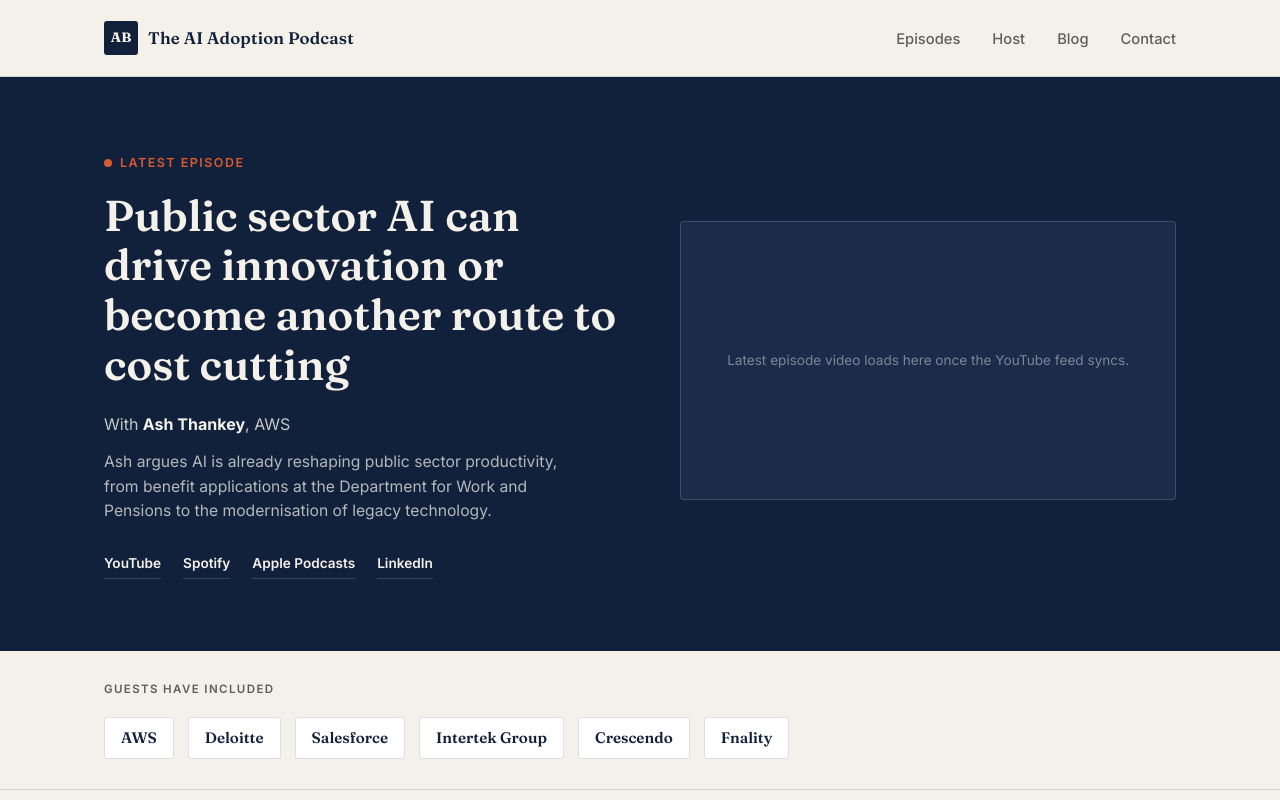
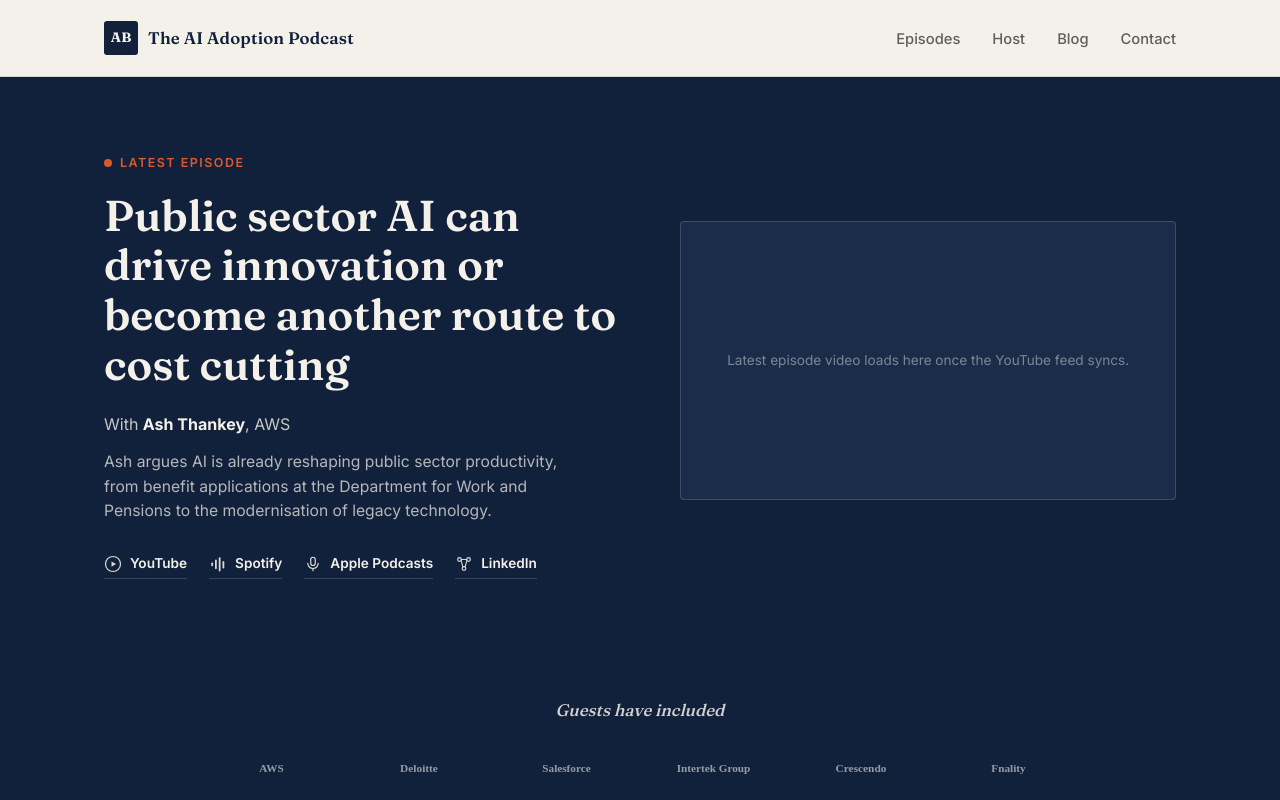
Before and after one commit to josholiver/ai-adoption-podcast-site, a plain HTML site: page index.html in a window 1280 px wide. Shown: the top 800 px of the page. Drawn offline with Linux system fonts and the light colour scheme.

Commit message:
Add files via upload

```diff
--- a/css/style.css
+++ b/css/style.css
@@ -168,6 +168,9 @@
 }
 
 .platform-row a {
+  display: inline-flex;
+  align-items: center;
+  gap: 8px;
   font-size: 0.85rem;
   font-weight: 600;
   text-decoration: none;
@@ -177,10 +180,24 @@
   transition: border-color 0.15s ease, color 0.15s ease;
 }
 
+.platform-row a img {
+  width: 18px;
+  height: 18px;
+  opacity: 0.85;
+  filter: invert(94%) sepia(6%) saturate(300%) hue-rotate(340deg) brightness(103%);
+  transition: opacity 0.15s ease;
+}
+
 .platform-row a:hover,
 .platform-row a:focus-visible {
   border-color: var(--signal-coral);
   color: var(--signal-coral);
+}
+
+.platform-row a:hover img,
+.platform-row a:focus-visible img {
+  opacity: 1;
+  filter: invert(46%) sepia(46%) saturate(1467%) hue-rotate(337deg) brightness(90%) contrast(92%);
 }
 
 .hero-video {
@@ -217,34 +234,44 @@
 /* ---------- Guest strip ---------- */
 
 .guest-strip {
-  border-bottom: 1px solid var(--line);
-  padding: 30px 0;
+  background: var(--ink-navy);
+  padding: 46px 0 50px;
 }
 
 .guest-strip-label {
-  font-size: 0.72rem;
-  font-weight: 600;
-  letter-spacing: 0.12em;
-  text-transform: uppercase;
-  color: var(--slate);
-  margin: 0 0 18px;
+  font-family: var(--font-display);
+  font-style: italic;
+  font-weight: 500;
+  font-size: 1.05rem;
+  text-align: center;
+  color: rgba(244, 241, 234, 0.85);
+  margin: 0 0 32px;
 }
 
 .guest-logos {
   display: flex;
   flex-wrap: wrap;
-  gap: 14px;
+  justify-content: center;
+  align-items: center;
+  gap: 40px 52px;
 }
 
-.guest-logos span {
-  font-family: var(--font-display);
-  font-weight: 600;
-  font-size: 0.95rem;
-  color: var(--ink-navy);
-  border: 1px solid var(--line);
-  border-radius: 3px;
-  padding: 8px 16px;
-  background: #fff;
+.guest-logos img {
+  height: 26px;
+  width: auto;
+  max-width: 140px;
+  object-fit: contain;
+  filter: grayscale(1) brightness(0) invert(1) opacity(0.55);
+  transition: filter 0.2s ease, opacity 0.2s ease;
+}
+
+.guest-logos img:hover {
+  filter: grayscale(1) brightness(0) invert(1) opacity(0.9);
+}
+
+@media (max-width: 640px) {
+  .guest-logos { gap: 28px 34px; }
+  .guest-logos img { height: 22px; }
 }
 
 /* ---------- Section shell ---------- */
@@ -547,12 +574,23 @@
 }
 
 .footer-links a {
+  display: inline-flex;
+  align-items: center;
+  gap: 7px;
   text-decoration: none;
   color: rgba(244, 241, 234, 0.65);
   font-size: 0.85rem;
 }
 
+.footer-links a img {
+  width: 15px;
+  height: 15px;
+  opacity: 0.7;
+  filter: invert(94%) sepia(6%) saturate(300%) hue-rotate(340deg) brightness(103%);
+}
+
 .footer-links a:hover { color: var(--signal-coral); }
+.footer-links a:hover img { opacity: 1; filter: invert(46%) sepia(46%) saturate(1467%) hue-rotate(337deg) brightness(90%) contrast(92%); }
 
 /* ---------- Utility ---------- */
 
--- a/index.html
+++ b/index.html
@@ -41,10 +41,22 @@
         <p class="hero-guest">With <strong id="hero-guest">Ash Thankey</strong>, <span id="hero-role">AWS</span></p>
         <p class="hero-desc" id="hero-desc">Ash argues that AI is already changing public sector productivity — from benefit applications at the Department for Work and Pensions to AI-supported modernisation of legacy technology.</p>
         <div class="platform-row">
-          <a href="https://www.youtube.com/@aiadoption-conversations" target="_blank" rel="noopener">YouTube</a>
-          <a href="#" target="_blank" rel="noopener">Spotify</a>
-          <a href="#" target="_blank" rel="noopener">Apple Podcasts</a>
-          <a href="#" target="_blank" rel="noopener">LinkedIn</a>
+          <a href="https://www.youtube.com/@aiadoption-conversations" target="_blank" rel="noopener">
+            <img src="assets/platforms/watch.svg" alt="" width="18" height="18" />
+            YouTube
+          </a>
+          <a href="#" target="_blank" rel="noopener">
+            <img src="assets/platforms/listen.svg" alt="" width="18" height="18" />
+            Spotify
+          </a>
+          <a href="#" target="_blank" rel="noopener">
+            <img src="assets/platforms/mic.svg" alt="" width="18" height="18" />
+            Apple Podcasts
+          </a>
+          <a href="#" target="_blank" rel="noopener">
+            <img src="assets/platforms/network.svg" alt="" width="18" height="18" />
+            LinkedIn
+          </a>
         </div>
       </div>
       <div class="hero-video" id="hero-video">
@@ -58,12 +70,12 @@
     <div class="wrap">
       <p class="guest-strip-label">Guests have included</p>
       <div class="guest-logos">
-        <span>AWS</span>
-        <span>Deloitte</span>
-        <span>Salesforce</span>
-        <span>Intertek Group</span>
-        <span>Crescendo</span>
-        <span>Fnality</span>
+        <img src="assets/logos/aws.svg" alt="AWS" loading="lazy" />
+        <img src="assets/logos/deloitte.svg" alt="Deloitte" loading="lazy" />
+        <img src="assets/logos/salesforce.svg" alt="Salesforce" loading="lazy" />
+        <img src="assets/logos/intertek.svg" alt="Intertek Group" loading="lazy" />
+        <img src="assets/logos/crescendo.svg" alt="Crescendo" loading="lazy" />
+        <img src="assets/logos/fnality.svg" alt="Fnality" loading="lazy" />
       </div>
     </div>
   </section>
@@ -147,10 +159,9 @@
   <div class="wrap">
     <span class="footer-brand">The AI Adoption Podcast</span>
     <ul class="footer-links">
-      <li><a href="https://www.youtube.com/@aiadoption-conversations" target="_blank" rel="noopener">YouTube</a></li>
-      <li><a href="#">Spotify</a></li>
-      <li><a href="#">LinkedIn</a></li>
-      <li><a href="#">Instagram</a></li>
+      <li><a href="https://www.youtube.com/@aiadoption-conversations" target="_blank" rel="noopener"><img src="assets/platforms/watch.svg" alt="" width="15" height="15" />YouTube</a></li>
+      <li><a href="#"><img src="assets/platforms/listen.svg" alt="" width="15" height="15" />Spotify</a></li>
+      <li><a href="#"><img src="assets/platforms/network.svg" alt="" width="15" height="15" />LinkedIn</a></li>
       <li><a href="mailto:hello@example.com">Suggest a guest</a></li>
     </ul>
   </div>
```
Also changed, not shown: assets/logos/aws.svg (added), assets/logos/crescendo.svg (added), assets/logos/deloitte.svg (added), assets/logos/fnality.svg (added), assets/logos/intertek.svg (added), assets/logos/salesforce.svg (added), assets/platforms/listen.svg (added), assets/platforms/mic.svg (added), assets/platforms/network.svg (added), assets/platforms/watch.svg (added), 1 other file.
